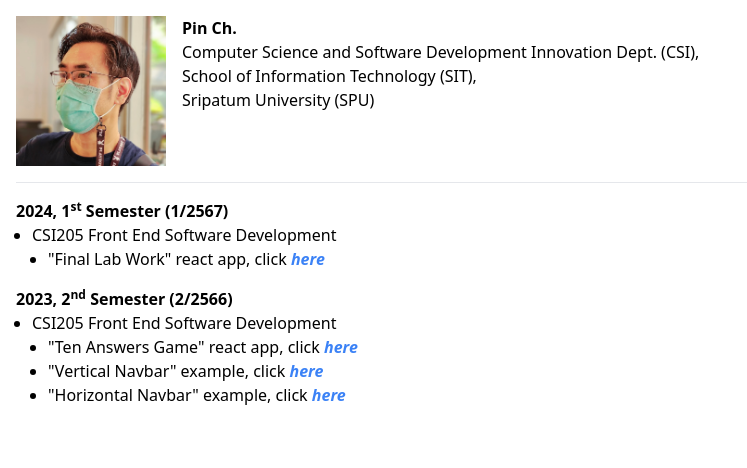
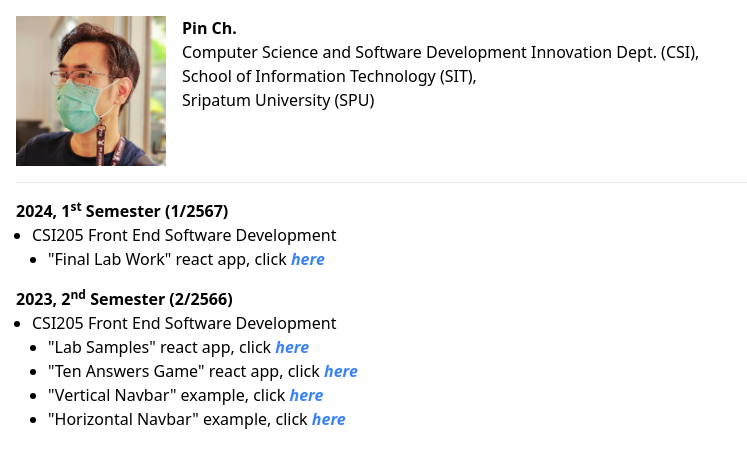
Before and after one commit to PinSpuMS/PinSpuMS.github.io, a website: page index.html in a window 1280 px wide. Shown: the whole page, without its empty margins (0-747 px from the left). Drawn offline with Linux system fonts and the light colour scheme.

Commit message:
add lab react example

```diff
--- a/index.html
+++ b/index.html
@@ -30,6 +30,7 @@
     <ul class="ml-4 list-disc">
       <li>CSI205 Front End Software Development
         <ul class="ml-4 list-disc">
+          <li>"Lab Samples" react app, click <a href='https://pinspums.github.io/2566-02-csi205-reactSamples_'><span class="text-blue-500 font-bold italic">here</span></a></li>
           <li>"Ten Answers Game" react app, click <a href='https://pinspums.github.io/2566-02-csi205-tenAnswers_'><span class="text-blue-500 font-bold italic">here</span></a></li>
           <li>"Vertical Navbar" example, click <a href='https://pinspums.github.io/2566-02-csi205-multipagesVerNav_'><span class="text-blue-500 font-bold italic">here</span></a></li>
           <li>"Horizontal Navbar" example, click <a href='https://pinspums.github.io/2566-02-csi205-multipagesHorNav_'><span class="text-blue-500 font-bold italic">here</span></a></li>
```
